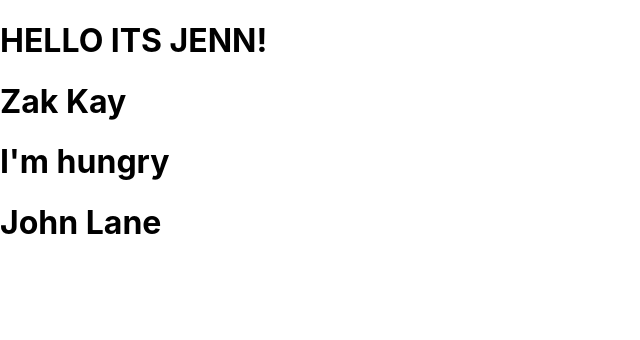
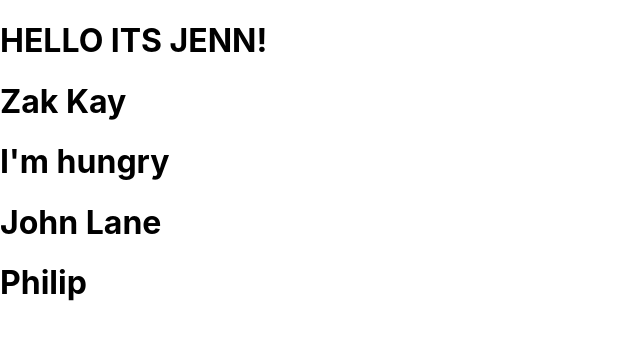
Before and after one commit to jfranco3/Hackathon_News, a React (Create React App) app: page / in a window 1280 px wide. Shown: the top 340 px of the page, without its empty margins (0-640 px from the left). Built offline with nearby package versions, Linux system fonts and the light colour scheme.

Commit message:
added my name to app.js

```diff
--- a/src/App.js
+++ b/src/App.js
@@ -11,6 +11,7 @@ function App() {
              <h1>Zak Kay</h1>
              <h1>I'm hungry</h1>
              <h1>John Lane</h1>
+             <h1>Philip</h1>
   </div>
 
   );
```
